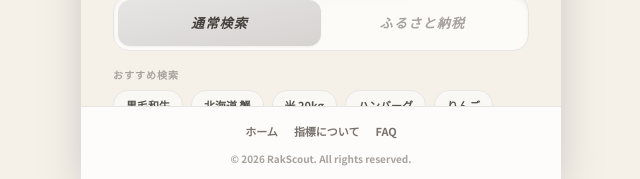
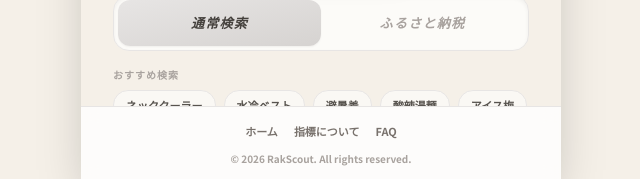
Before and after one commit to ay-dx/RakScout, a React (Vite) app: page / in a window 1280 px wide. Shown: the part 618-797 px from the top of the page, without its empty margins (319-959 px from the left). Built offline with nearby package versions, Linux system fonts and the light colour scheme; no server answers.

Commit message:
Add files via upload

```diff
--- a/src/components/Home.tsx
+++ b/src/components/Home.tsx
@@ -125,8 +125,8 @@ export default function Home() {
             </h3>
             <div className="flex flex-wrap gap-2">
               {(isFurusato
-                ? ['米 20kg', 'ハンバーグ', '黒毛和牛', 'りんご', '北海道 蟹']
-                : ['黒毛和牛', '北海道 蟹', '米 20kg', 'ハンバーグ', 'りんご']
+                ? ['アイス', 'ジェラート', '冷麺', '米 20kg', 'りんご']
+                : ['ネッククーラー', '水冷ベスト', '避暑着', '酸辣湯麺', 'アイス梅']
               ).map((sample) => (
                 <button
                   key={sample}
```
